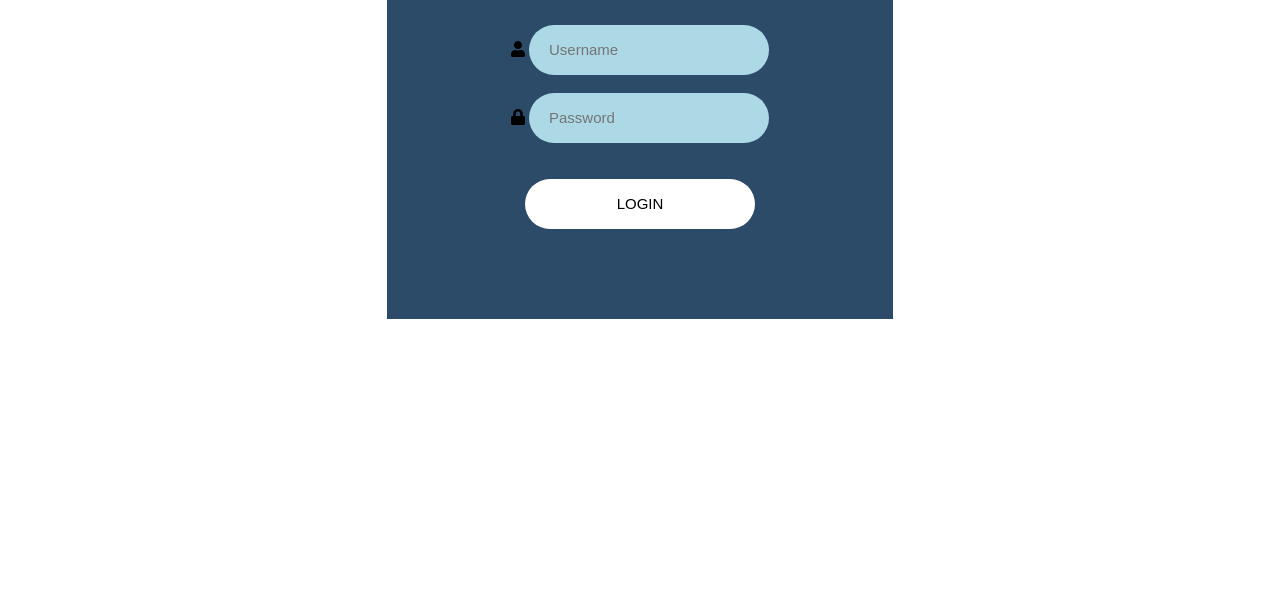
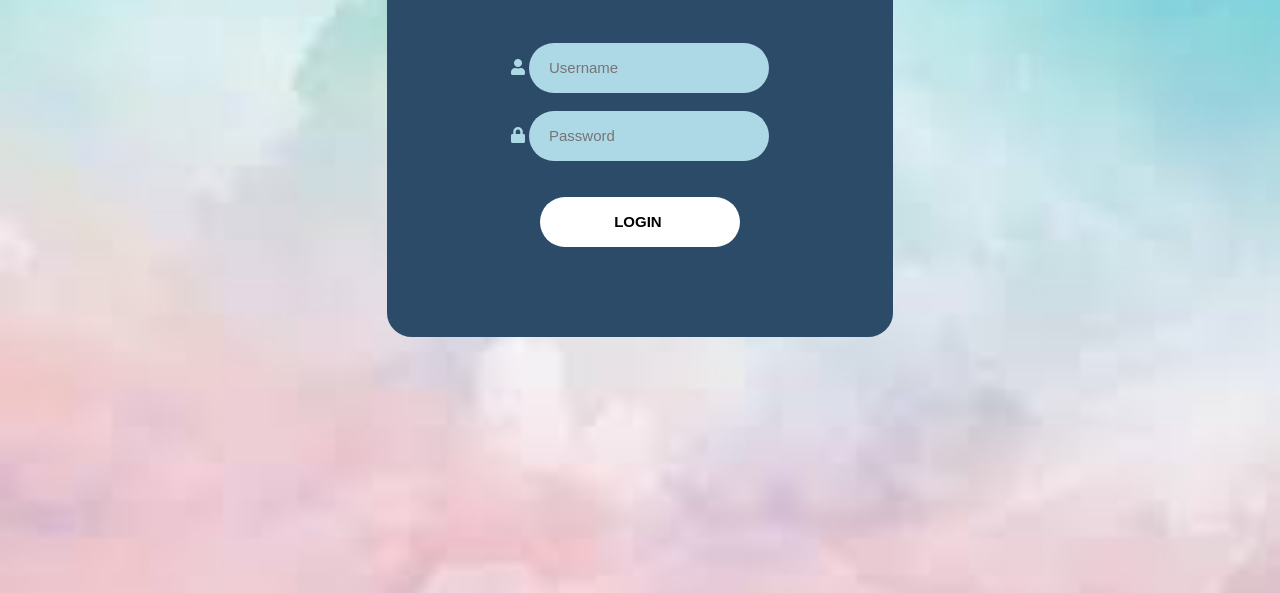
Before and after one commit to Kalsoom08/Task00, a plain HTML site: page index.html in a window 1280 px wide. Shown: the part 207-800 px from the top of the page. Drawn offline with Linux system fonts and the light colour scheme.

Commit message:
some changes

```diff
--- a/index.html
+++ b/index.html
@@ -5,58 +5,26 @@
     <meta name="viewport" content="width=device-width, initial-scale=1.0">
     <title>Task</title>
     <link rel="stylesheet" href="https://cdnjs.cloudflare.com/ajax/libs/font-awesome/5.15.4/css/all.min.css">
+    <link rel="stylesheet" href="style.css">
 </head>
-<style>
-     #user{color:white;}
-    form{
-        width: 40%;
-        background-color:#2c4b69;
-    }
+<body class="body"><center><br><br><br>
 
-    /* styling */
-    .text,
-    .password
-
-    {
-        background-color: lightblue;
-        width: 200px;
-        height: 30px;
-        padding:10px 20px ;
-        size: 40;
-        font-size: 15px;
-        border-radius: 40px;
-        border: none;
-    }
-    .submit
-    {
-        background-color: white;
-        width: 230px;
-        height: 50px;
-        padding:10px 20px ;
-        size: 40;
-        font-size: 15px;
-        border-radius: 40px;
-        border: none;
-    }
-
-
-</style>
-<body bgcolor="white"><center><br><br>
-    <form>
+    <form class="form">
         <br><br><br><br>
         <h1 id="user">USER LOGIN</h1><br><br>
     <!-- username -->
-       <div class="form">
+       <div class="area">
        <i class="fa fa-user icon"></i>
        <input type="text" placeholder="Username" name="username"  maxlength="7" class="text">
-       </div ><br>
+     <br><br>
     <!-- password -->
-       <div class="form" >
+
        <i class="fa fa-lock icon"></i>
        <input type="password" placeholder="Password" name="password"  required class="password"><br><br>
-         </div><br>
+         <br>
      <!-- submit -->
-      <input type="submit" placeholder="submit" name="submit" value="LOGIN" class="submit" ><br><br>
+     <button class="submit">LOGIN <i class="fa fa-sign-in"></i></button>
+     <br><br></div>
    <br><br><br><br>
     </form>
 </center>
--- /dev/null
+++ b/style.css
@@ -0,0 +1,40 @@
+.body{
+    color: #add8e6;
+    background-image: url(./download.jpeg);
+    background-size: cover;
+
+}
+.text, .password
+
+    {
+        background-color: #add8e6;
+        width: 200px;
+        height: 30px;
+        padding:10px 20px ;
+        size: 40;
+        font-size: 15px;
+        border-radius: 40px;
+        border: none;
+    }
+    .submit
+    {
+        background-color: white;
+        width: 200px;
+        height: 50px;
+        padding:10 20px ;
+        font-weight: bold;
+        font-size: 15px;
+        border-radius: 40px;
+        border-color: transparent;
+
+
+
+    }
+    #user
+    {color:white;}
+    .form{
+        width: 40%;
+        background-color:#2c4b69;
+        border-radius: 5%;
+
+    }
```
Also changed, not shown: download.jpeg (added), lock.png (deleted), pic.png (deleted).
